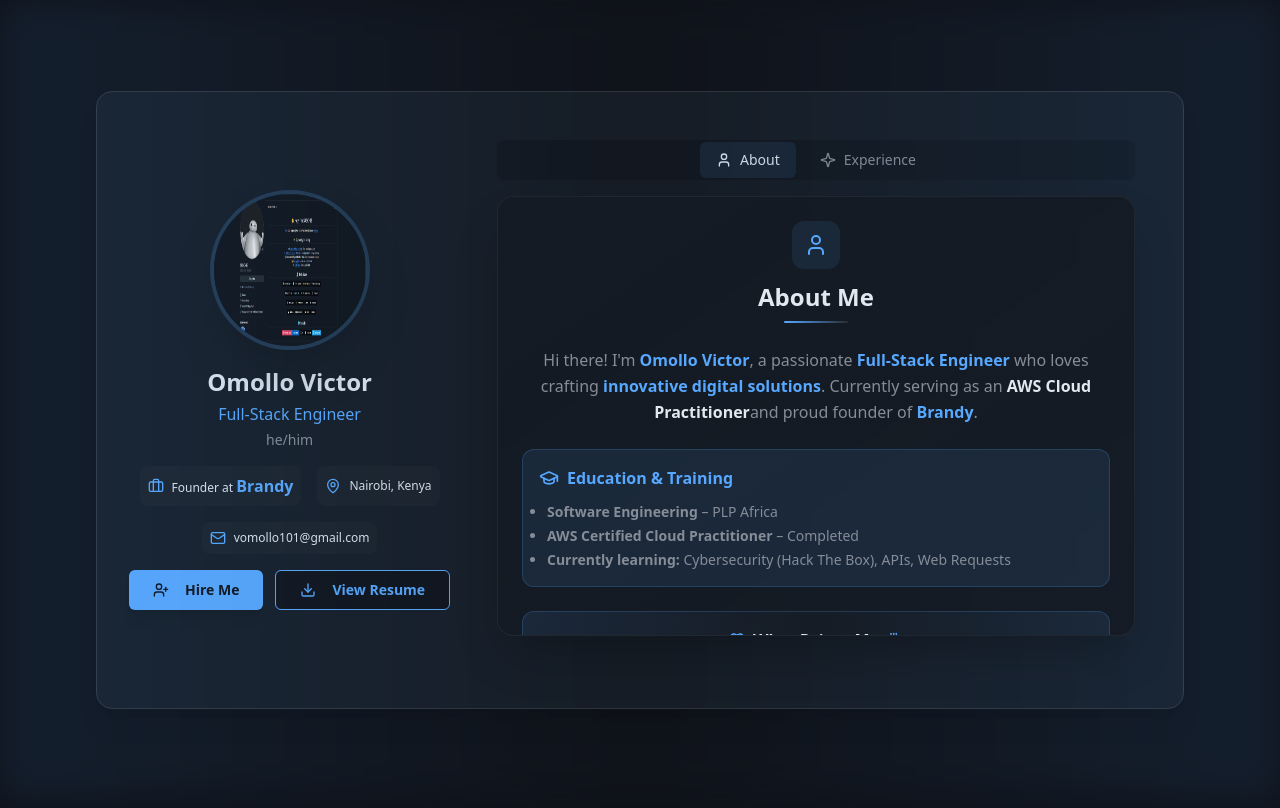
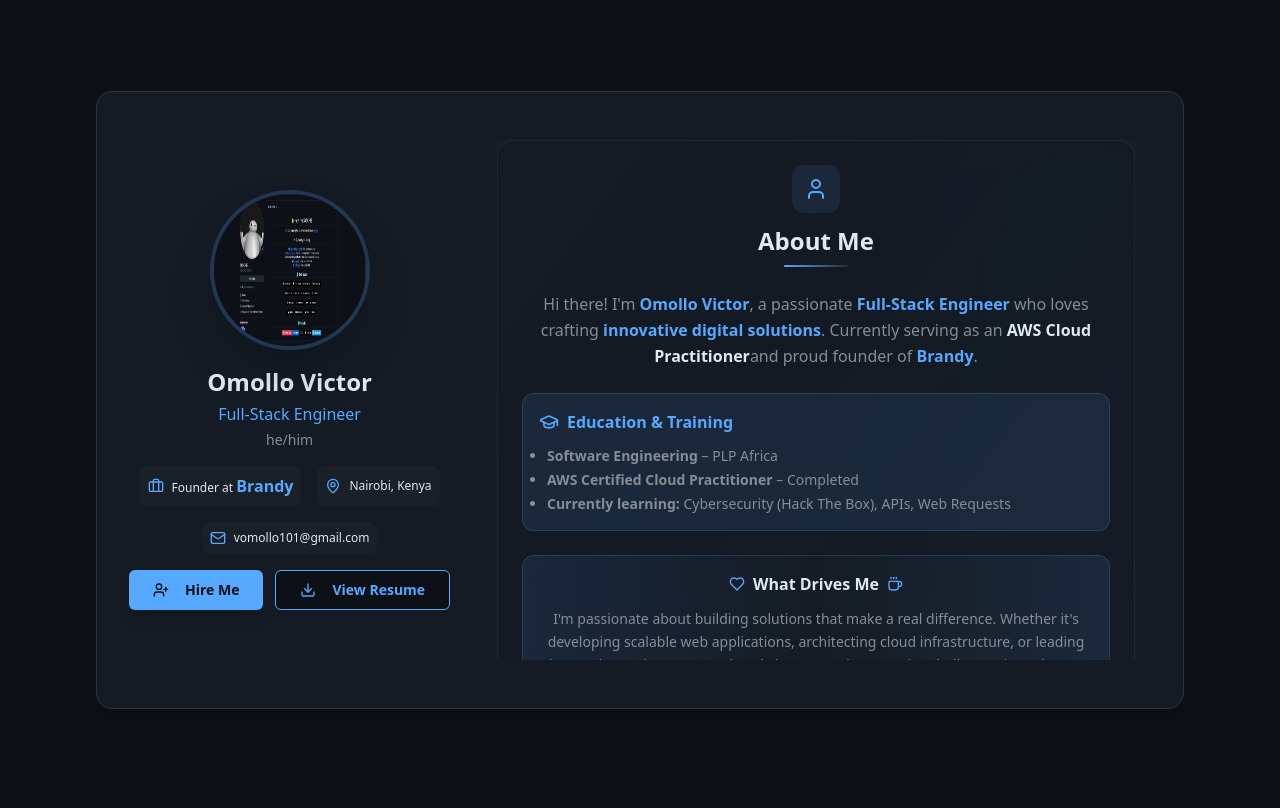
Before and after one commit to SK3CHI3/PORTFOLIO--2.0, a React (Vite) app: page / in a window 1280 px wide. Built offline with nearby package versions, Linux system fonts and the light colour scheme.

Commit message:
Reverted to commit 1786030bf04fcd5098bacf9bd3ee74a9100857c3

```diff
--- a/src/components/MainContent.tsx
+++ b/src/components/MainContent.tsx
@@ -1,13 +1,10 @@
-
-import { Tabs, TabsList, TabsTrigger, TabsContent } from "@/components/ui/tabs";
+import { User, Mail, Github, Linkedin, Twitter, GraduationCap, BookOpen, Sparkle, Heart, Coffee, Send } from "lucide-react";
 import VerticalFadeCards from "./VerticalFadeCards";
-import { User, Sparkle, GraduationCap, Heart, Coffee, BookOpen, Mail, Github, Linkedin, Twitter, Send } from "lucide-react";
-import React from "react";
 
 const AboutCard = () => (
-  <div className="w-full h-full flex flex-col animate-fade-in">
-    <div className="absolute -inset-2 bg-gradient-to-r from-primary/20 via-secondary/20 to-primary/20 rounded-2xl blur-xl opacity-50 pointer-events-none"></div>
-    <div className="relative bg-gradient-to-br from-card via-card/95 to-card/90 rounded-2xl p-6 border border-border/50 backdrop-blur-sm shadow-2xl h-full overflow-auto">
+  <div className="relative w-full">
+    <div className="absolute -inset-2 bg-gradient-to-r from-primary/20 via-secondary/20 to-primary/20 rounded-2xl blur-xl opacity-50"></div>
+    <div className="relative bg-gradient-to-br from-card via-card/95 to-card/90 rounded-2xl p-6 border border-border/50 backdrop-blur-sm shadow-2xl h-full">
       <div className="text-center mb-6">
         <div className="inline-flex items-center justify-center w-12 h-12 bg-primary/10 rounded-xl mb-3">
           <User className="w-6 h-6 text-primary" />
@@ -113,9 +110,9 @@ const AboutCard = () => (
 );
 
 const ExperienceCard = () => (
-  <div className="w-full h-full flex flex-col animate-fade-in">
-    <div className="absolute -inset-2 bg-gradient-to-r from-secondary/20 via-primary/20 to-secondary/10 rounded-2xl blur-xl opacity-40 pointer-events-none"></div>
-    <div className="relative bg-gradient-to-br from-card via-card/95 to-card/90 rounded-2xl p-6 border border-border/50 backdrop-blur-sm shadow-2xl h-full overflow-auto">
+  <div className="relative w-full">
+    <div className="absolute -inset-2 bg-gradient-to-r from-secondary/20 via-primary/20 to-secondary/10 rounded-2xl blur-xl opacity-40"></div>
+    <div className="relative bg-gradient-to-br from-card via-card/95 to-card/90 rounded-2xl p-6 border border-border/50 backdrop-blur-sm shadow-2xl h-full">
       <div className="text-center mb-6">
         <div className="inline-flex items-center justify-center w-12 h-12 bg-secondary/10 rounded-xl mb-3">
           <Sparkle className="w-6 h-6 text-secondary" />
@@ -181,24 +178,11 @@ const ExperienceCard = () => (
 const MainContent = () => {
   return (
     <div className="w-full h-full flex items-center justify-center p-4">
-      <VerticalFadeCards>
-        <Tabs defaultValue="about" className="w-full h-full">
-          <TabsList className="w-full flex mb-4 bg-background/50 rounded-lg shadow-sm justify-center gap-2">
-            <TabsTrigger value="about" className="flex items-center gap-2 px-4 py-2 data-[state=active]:bg-primary/10 rounded-md select-none transition-all">
-              <User className="w-4 h-4" /> About
-            </TabsTrigger>
-            <TabsTrigger value="exp" className="flex items-center gap-2 px-4 py-2 data-[state=active]:bg-primary/10 rounded-md select-none transition-all">
-              <Sparkle className="w-4 h-4" /> Experience
-            </TabsTrigger>
-          </TabsList>
-          <TabsContent value="about" className="w-full h-[440px]">
-            <AboutCard />
-          </TabsContent>
-          <TabsContent value="exp" className="w-full h-[440px]">
-            <ExperienceCard />
-          </TabsContent>
-        </Tabs>
-      </VerticalFadeCards>
+      <div className="w-full max-w-2xl h-full flex flex-col gap-8 items-center">
+        <VerticalFadeCards>
+          {[<AboutCard key="about" />, <ExperienceCard key="exp" />]}
+        </VerticalFadeCards>
+      </div>
     </div>
   );
 };
--- a/src/components/VerticalFadeCards.tsx
+++ b/src/components/VerticalFadeCards.tsx
@@ -1,28 +1,136 @@
 
-import React from "react";
+import React, { useRef, useLayoutEffect, useState, useEffect } from "react";
 
 interface VerticalFadeCardsProps {
-  children: React.ReactNode;
+  children: React.ReactNode[];
   className?: string;
-  style?: React.CSSProperties;
 }
+
+// Height of a single card (in px)
+const CARD_HEIGHT = 520;
 
 const VerticalFadeCards: React.FC<VerticalFadeCardsProps> = ({
   children,
   className = "",
-  style = {},
 }) => {
-  // This is now just a fixed-size card wrapper
+  const containerRef = useRef<HTMLDivElement>(null);
+  const [activeIndex, setActiveIndex] = useState(0);
+  const [lastIndex, setLastIndex] = useState(0);
+  const [isFading, setIsFading] = useState(false);
+  const numCards = children.length;
+
+  // Hide scrollbars with global style
+  useEffect(() => {
+    const style = document.createElement("style");
+    style.innerHTML = `
+      .fadecards-no-scrollbar::-webkit-scrollbar { display: none !important; }
+      .fadecards-no-scrollbar { scrollbar-width: none !important; -ms-overflow-style: none !important;}
+    `;
+    document.head.appendChild(style);
+    return () => document.head.removeChild(style);
+  }, []);
+
+  // Snap to correct card after scroll
+  useEffect(() => {
+    const el = containerRef.current;
+    if (!el) return;
+
+    let lastScrollY = 0;
+    let lastSnapTimeout: NodeJS.Timeout | null = null;
+
+    const onScroll = () => {
+      if (!el) return;
+      const scrollY = el.scrollTop;
+      const index = Math.round(scrollY / CARD_HEIGHT);
+
+      if (index !== activeIndex && !isFading) {
+        setIsFading(true);
+        setLastIndex(activeIndex);
+        // Wait for fade-out then setActiveIndex
+        setTimeout(() => {
+          setActiveIndex(index);
+          setIsFading(false);
+        }, 250); // Duration matches fade
+      }
+
+      // Snap to nearest card after scroll stops
+      if (lastSnapTimeout) clearTimeout(lastSnapTimeout);
+      lastSnapTimeout = setTimeout(() => {
+        el.scrollTo({
+          top: index * CARD_HEIGHT,
+          behavior: "smooth",
+        });
+      }, 80);
+    };
+
+    el.addEventListener("scroll", onScroll, { passive: true });
+    return () => {
+      el.removeEventListener("scroll", onScroll);
+      if (lastSnapTimeout) clearTimeout(lastSnapTimeout);
+    };
+    // eslint-disable-next-line react-hooks/exhaustive-deps
+  }, [activeIndex, isFading]);
+
   return (
     <div
-      className={`w-full max-w-2xl h-[520px] max-h-[520px] flex items-center justify-center transition-all ${className}`}
+      ref={containerRef}
+      className={`
+        relative w-full h-[${CARD_HEIGHT}px] max-h-[${CARD_HEIGHT}px]
+        overflow-y-scroll fadecards-no-scrollbar
+        scroll-smooth
+        ${className}
+      `}
       style={{
-        height: 520,
-        maxHeight: 520,
-        ...style,
+        scrollSnapType: "y mandatory",
+        maxHeight: CARD_HEIGHT,
+        height: CARD_HEIGHT,
+        WebkitOverflowScrolling: "touch",
       }}
+      tabIndex={0}
     >
-      {children}
+      {React.Children.map(children, (child, idx) => {
+        const isCurrent = idx === activeIndex && !isFading;
+        const isPrev = idx === lastIndex && isFading;
+
+        return (
+          <div
+            className={`
+              w-full snap-start transition-opacity duration-300
+              ${isCurrent
+                ? "opacity-100 pointer-events-auto relative z-10 animate-fade-in"
+                : isPrev
+                  ? "opacity-0 pointer-events-none relative z-0 animate-fade-out"
+                  : "opacity-0 pointer-events-none"}
+            `}
+            style={{
+              height: CARD_HEIGHT,
+              minHeight: CARD_HEIGHT,
+              willChange: "opacity, transform",
+              touchAction: "manipulation",
+            }}
+            key={idx}
+          >
+            {child}
+          </div>
+        );
+      })}
+      {/* Invisible spacers to allow for scroll */}
+      {Array(numCards - 1)
+        .fill(0)
+        .map((_, idx) => (
+          <div
+            key={`spacer-${idx}`}
+            style={{
+              height: CARD_HEIGHT,
+              width: "100%",
+              pointerEvents: "none",
+              opacity: 0,
+              position: "relative",
+              zIndex: 0,
+            }}
+            aria-hidden="true"
+          />
+        ))}
     </div>
   );
 };
```
